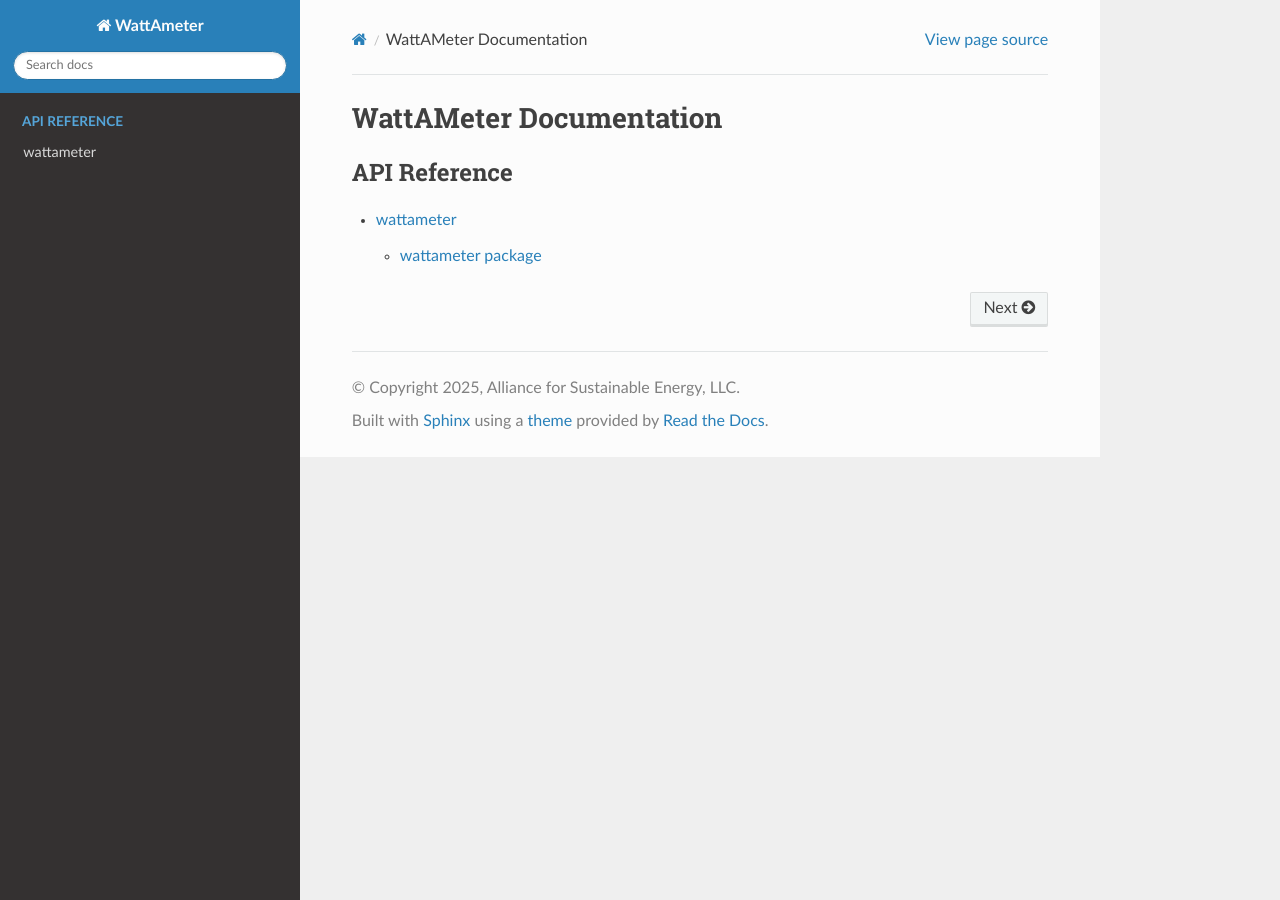
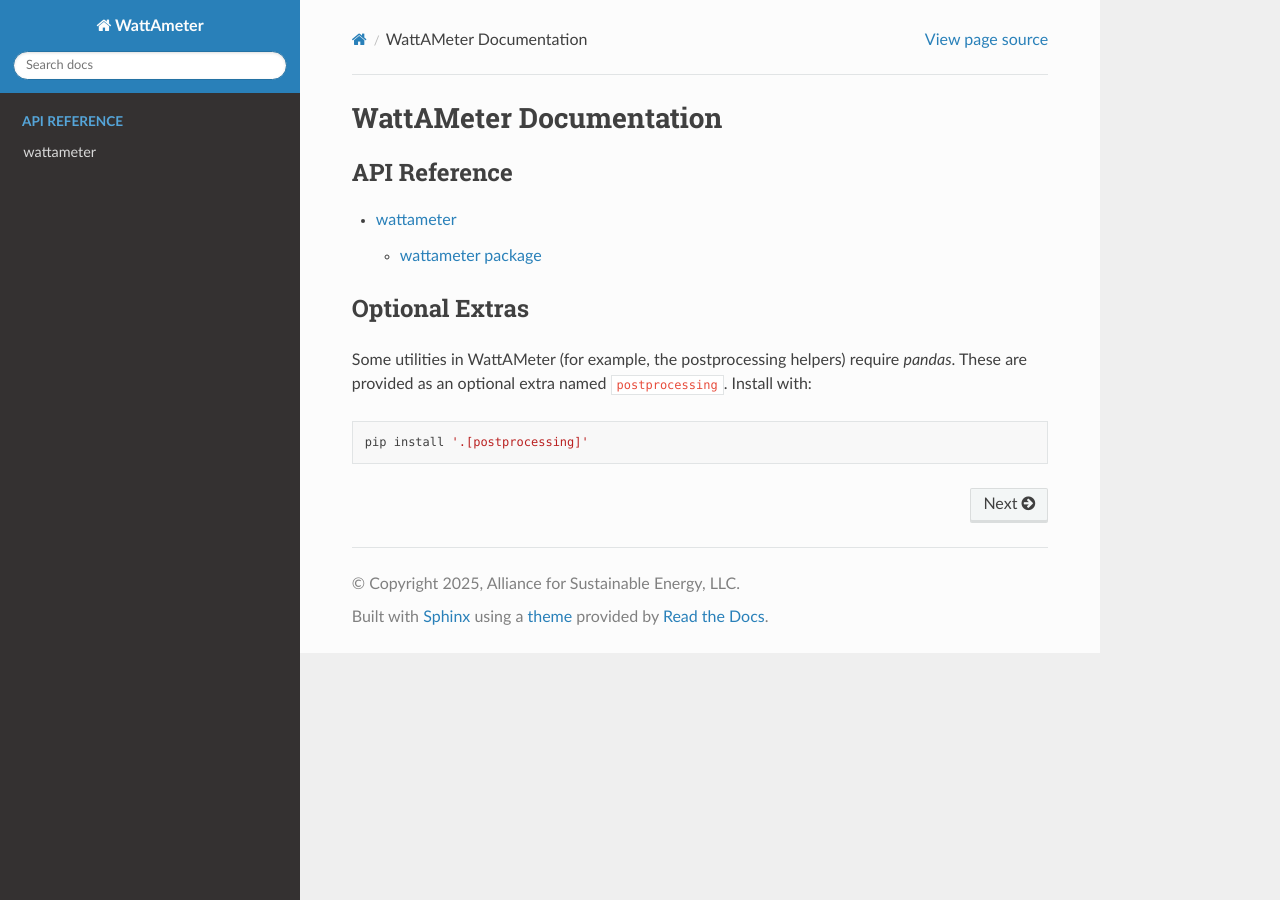
Before and after one commit to NatLabRockies/WattAMeter, a Sphinx documentation site: the page built from docs/index.rst, in a window 1280 px wide. Built offline with Sphinx 7.4.7 and the Read the Docs theme 3.1.0, drawn with Linux system fonts in a browser that asks for light colours.

Commit message:
Make pandas optional as it is only used for postprocessing

```diff
--- a/docs/index.rst
+++ b/docs/index.rst
@@ -6,3 +6,11 @@
    :caption: API Reference
 
    api/modules
+
+
+Optional Extras
+---------------
+
+Some utilities in WattAMeter (for example, the postprocessing helpers) require `pandas`. These are provided as an optional extra named ``postprocessing``. Install with::
+
+   pip install '.[postprocessing]'
--- a/pyproject.toml
+++ b/pyproject.toml
@@ -11,7 +11,6 @@
 ]
 dependencies = [
     "nvidia-ml-py",
-    "pandas",
 ]
 requires-python = ">=3.9"
 readme = "README.md"
@@ -61,6 +60,9 @@
     "sphinx-autodoc-typehints",
     "sphinx-rtd-theme>=3.0.2",
 ]
+postprocessing = [
+    "pandas",
+]
 [dependency-groups]
 example = [
     "jupyter",
```
Also changed, not shown: README.md (+10 -0 lines), 3 other files.
